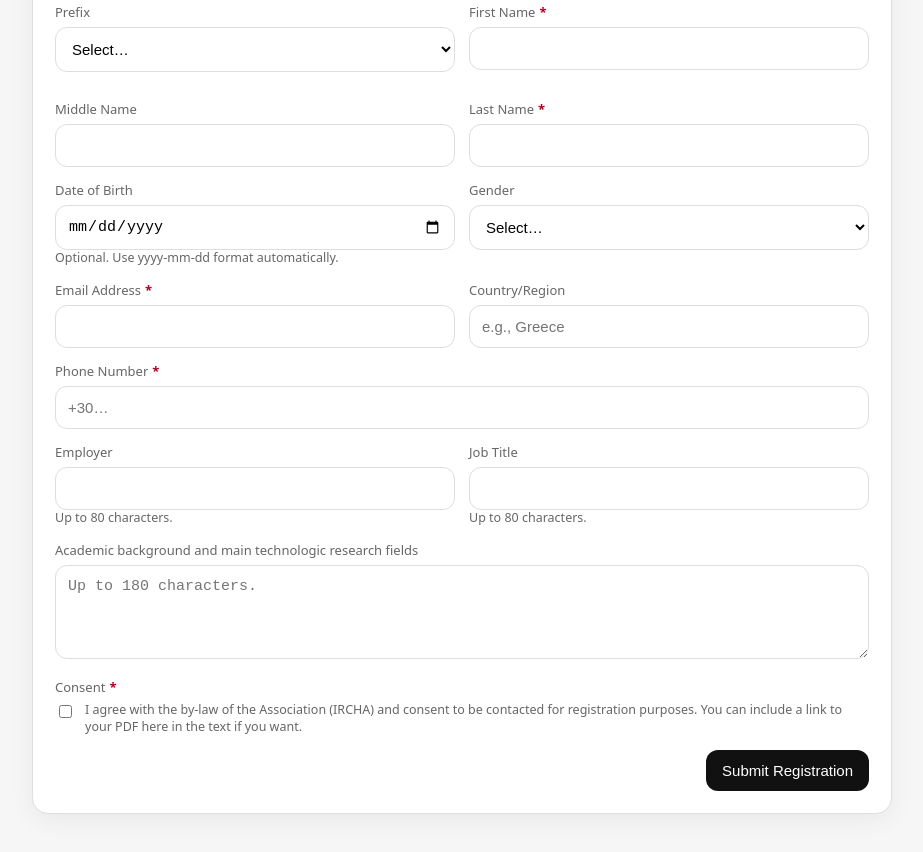
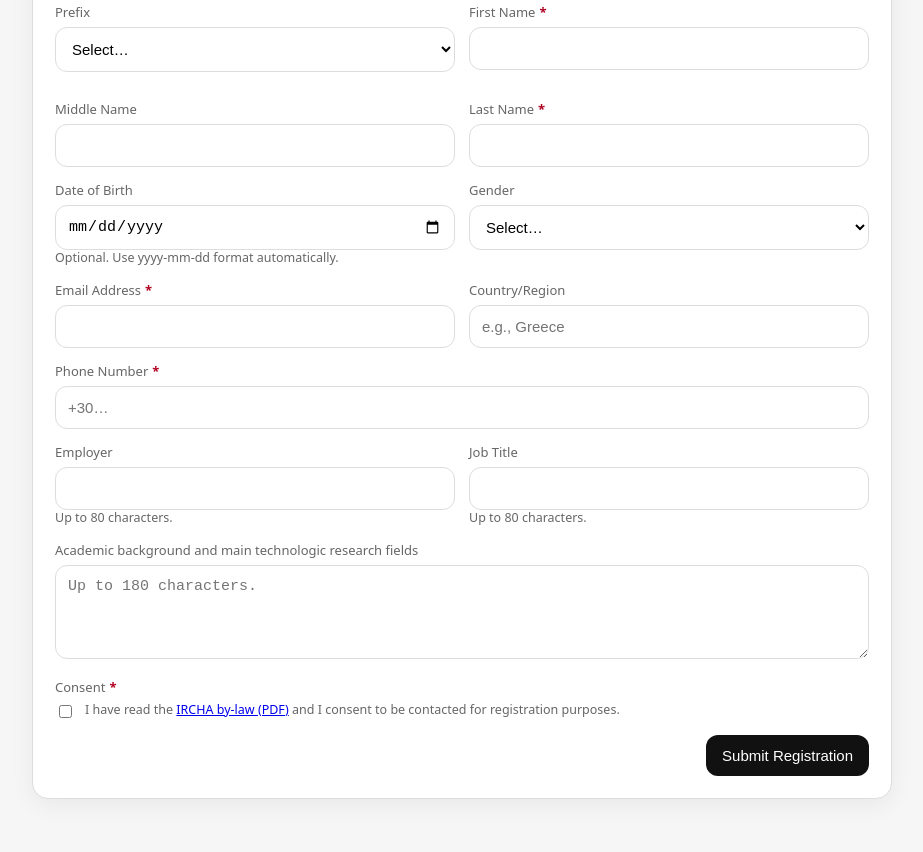
Before and after one commit to kolovou94/registration-form-IRCHA, a plain HTML site: page index.html in a window 1280 px wide. Shown: the part 377-1229 px from the top of the page, without its empty margins (178-1101 px from the left). Drawn offline with Linux system fonts and the light colour scheme.

Commit message:
Update index.html

```diff
--- a/index.html
+++ b/index.html
@@ -158,11 +158,11 @@
   <div class="consent">
     <input type="checkbox" name="consent" value="yes" required />
     <div class="small">
-              I agree with the by-law of the Association (IRCHA) and consent to be contacted for registration purposes.
-              You can include a link to your PDF here in the text if you want.
+      I have read the <a href="bylaw.pdf" target="_blank" rel="noopener">IRCHA by-law (PDF)</a> and I consent to be contacted for registration purposes.
     </div>
   </div>
 </div>
+
 
         <div class="actions">
           <button type="submit">Submit Registration</button>
```
Lines whose indentation alone changed are shown as unchanged.
